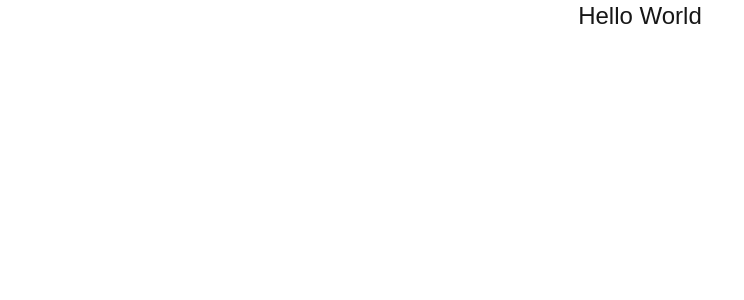
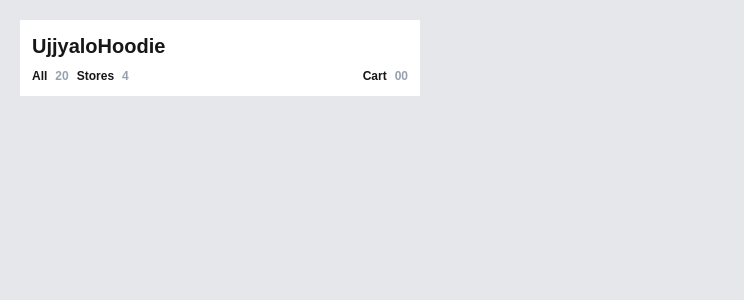
Before and after one commit to AayushKuinkel007/Hoodie_Ecom, a Next.js app in the folder frontend/: page / in a window 1280 px wide. Shown: the top 300 px of the page, without its empty margins (0-744 px from the left). Built offline with nearby package versions, Linux system fonts and the light colour scheme.

Commit message:
navbar add

```diff
--- /dev/null
+++ b/frontend/app/components/Navbar.jsx
@@ -0,0 +1,28 @@
+import React from 'react'
+
+const Navbar = () => {
+  return (
+    <>
+      <div className='p-3'>
+          <h1 className='text-xl font-bold'>UjjyaloHoodie</h1>
+          <div className='flex justify-between items-center mt-2'>
+              <div className='flex justify-start gap-2'>
+                <h2 className='text-xs flex gap-2 font-semibold'>All
+                  <span className='text-gray-400'>20</span>
+                </h2>
+                <h2 className='text-xs flex gap-2 font-semibold'>Stores
+                  <span className='text-gray-400'>4</span>
+                </h2>
+              </div>
+              <div>
+                <h2 className='text-xs flex gap-2 font-semibold'>Cart
+                  <span className='text-gray-400'>00</span>
+                </h2>
+              </div>
+          </div>
+      </div>
+    </>
+  )
+}
+
+export default Navbar
--- a/frontend/app/page.jsx
+++ b/frontend/app/page.jsx
@@ -1,11 +1,14 @@
 import React from "react";
+import Navbar from "./components/Navbar";
 
 const page = () => {
   return (
     <>
-      <div className="text-center">
-        <h1 className="text-2xl">Hello World</h1>
-      </div>
+      <section className="bg-gray-200 h-screen relative">
+        <div className="bg-white w-full md:w-100 fixed top-5 left-5">
+          <Navbar />
+        </div>
+      </section>
     </>
   );
 };
```
